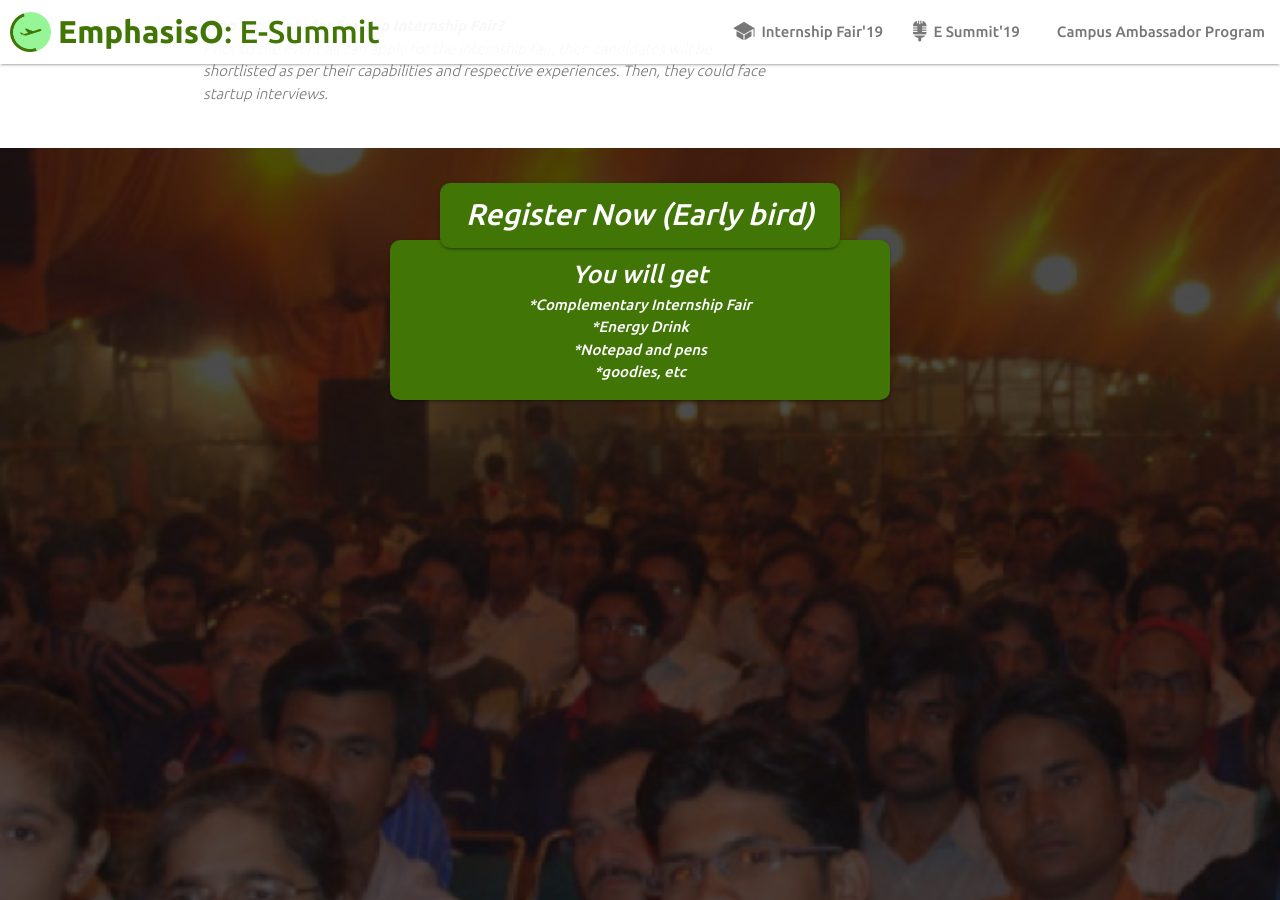
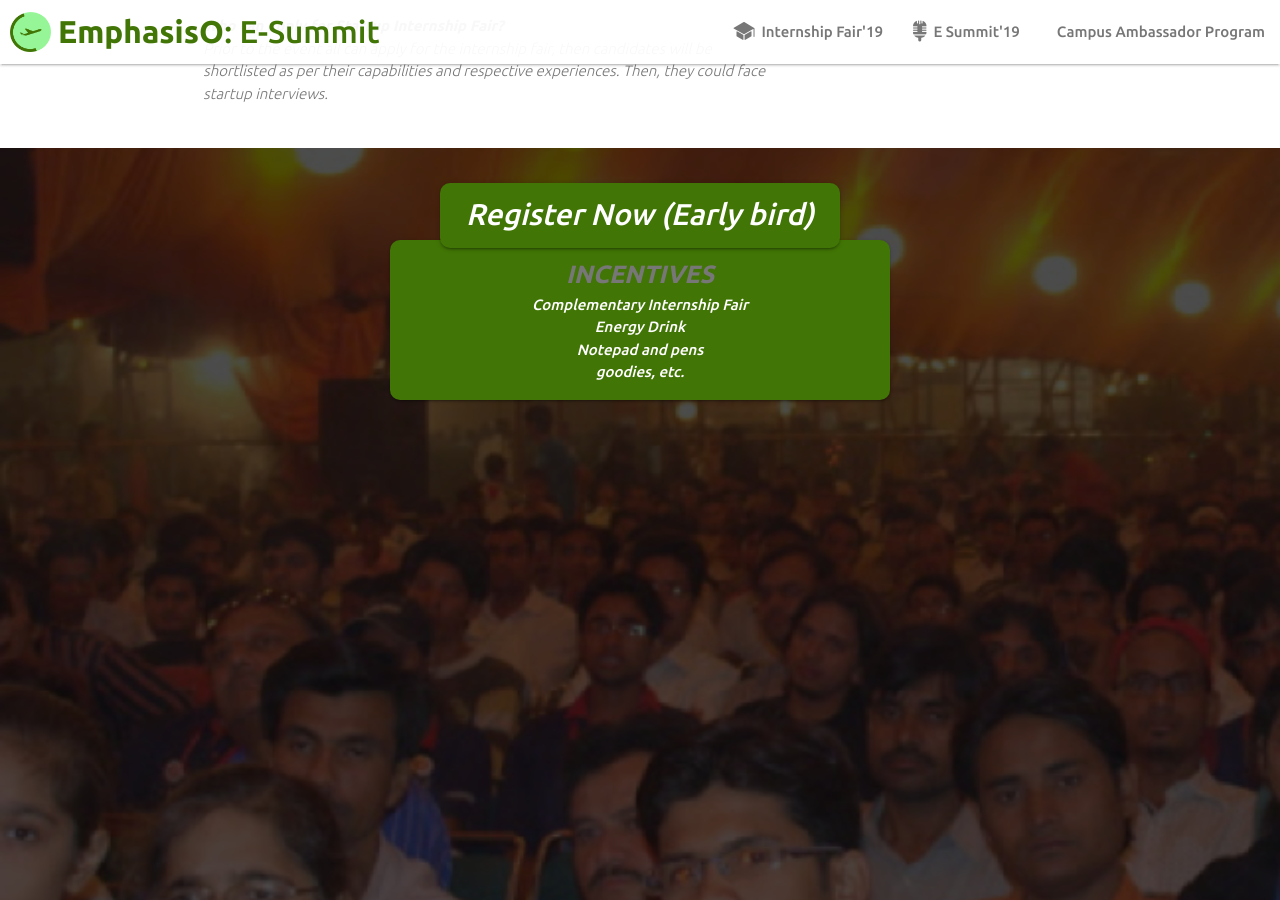
Before and after one commit to FinFO-app/emphasisO.com, a Jekyll site: the page built from index.html, in a window 1280 px wide and 900 px high, scrolled down 3754 px. Built offline with Jekyll 4.4.1, drawn with Linux system fonts in a browser that asks for light colours.

Commit message:
Update index.html

```diff
--- a/index.html
+++ b/index.html
@@ -190,11 +190,14 @@
                         </h5>
                     </div>
 <div class="green card white-text" style="width:500px;position:relative;top:50px;z-index:0; border-radius: 10px;padding:16px;left:50%; transform: translate(-50%,15px)">
-<p class="white-text" style="font-size:25px">You will get</p>
-<p class="white-text" style="">*Complementary Internship Fair</p>
-<p class="white-text" style="">*Energy Drink</p>
-<p class="white-text" style="">*Notepad and pens</p>
-<p class="white-text" style="">*goodies, etc</p>
+<p class="white-text" style="font-size:25px"><b>INCENTIVES</b> </p>
+				<ul>
+
+                    		<li><i class="white-text" style="">Complementary Internship Fair</li>
+                    		<li><i class="white-text" style="">Energy Drink</li>
+                    		<li><i class="white-text" style="">Notepad and pens</li>
+                    		<li><i class="white-text" style="">goodies, etc.</li>
+				</ul>
 
 </div>
 </div>
```
